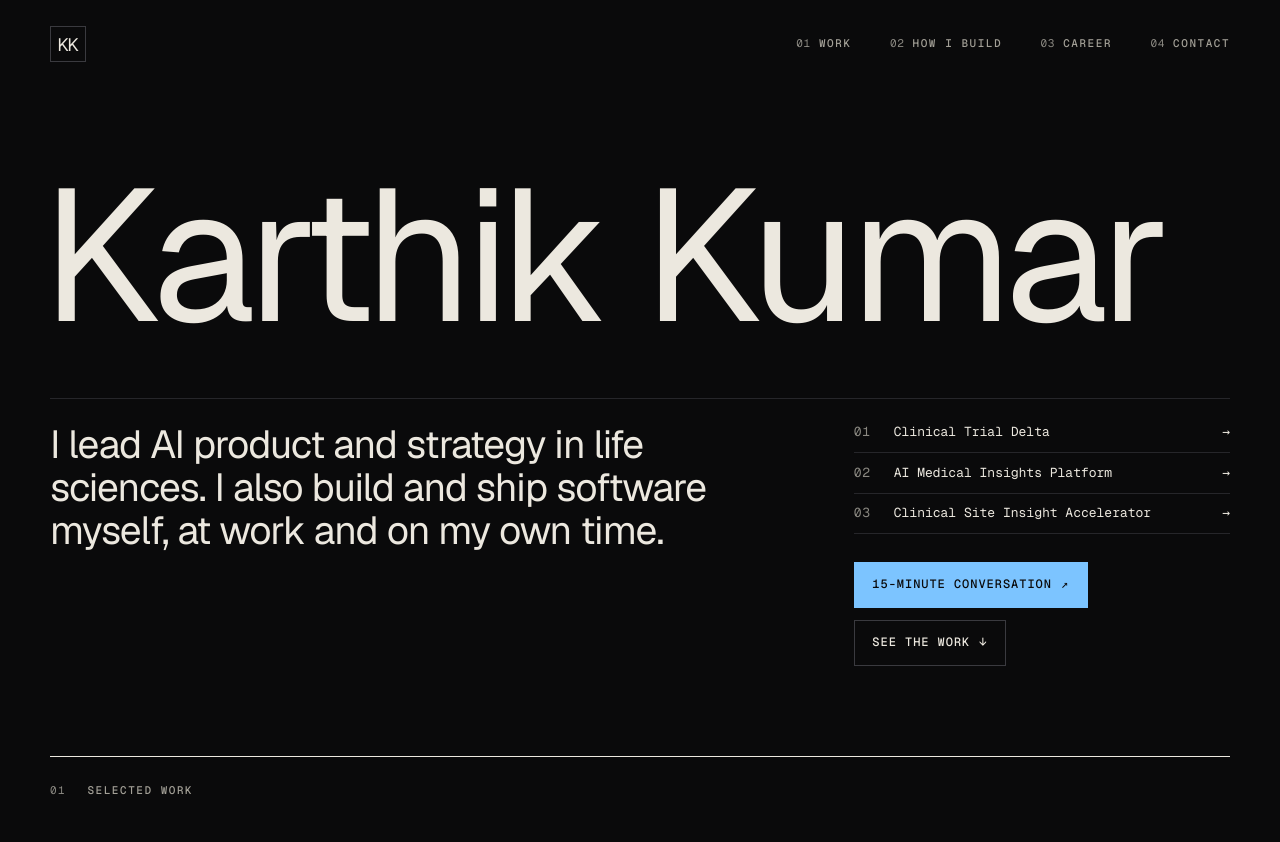
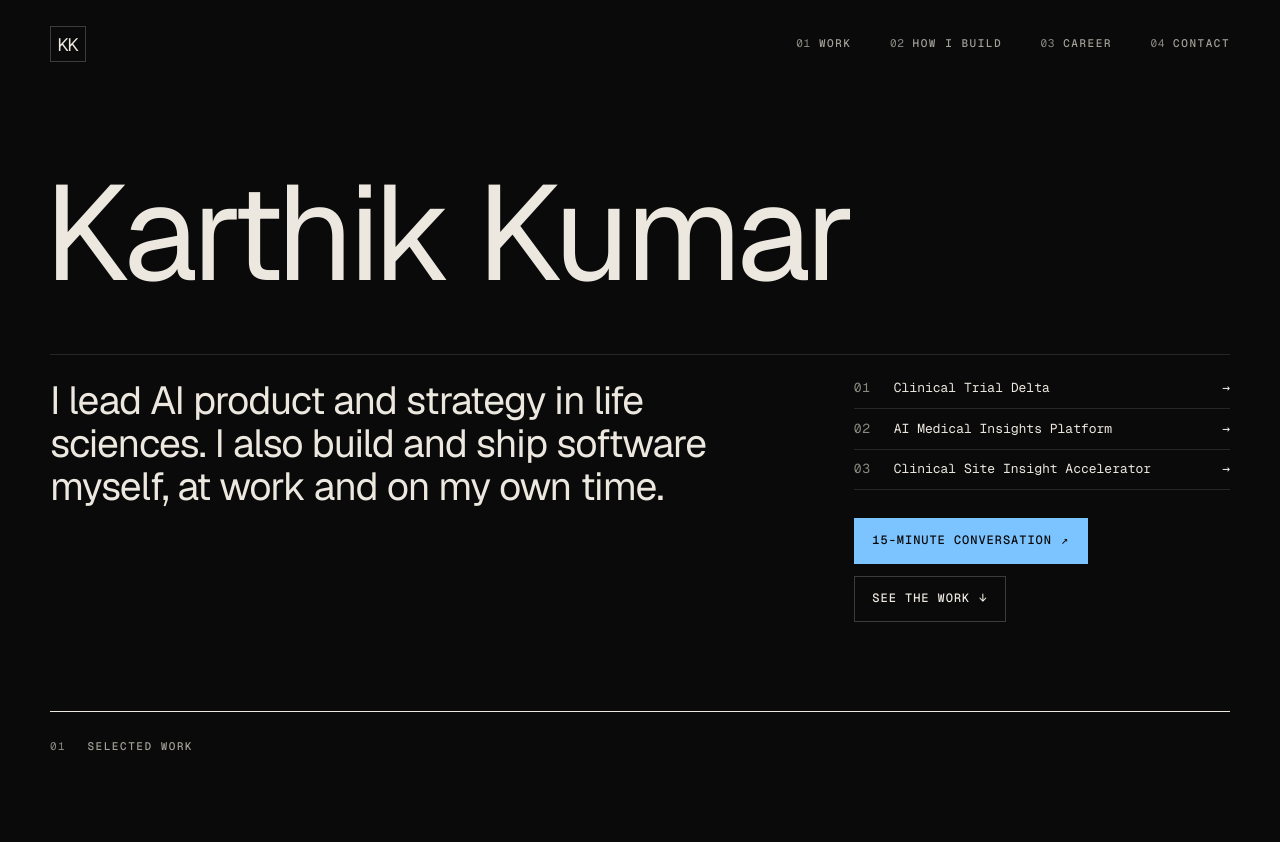
Before and after one commit to karthik-v-kumar/portfolio-site, an Astro site: page / in a window 1280 px wide. Shown: the top 842 px of the page. Built offline with nearby package versions, Linux system fonts and the light colour scheme; Astro itself is replaced by a stand-in of ours.

Commit message:
Reduce the size of the name and project titles
Co-Authored-By: Claude Fable 5.2 <noreply@anthropic.com>
Claude-Session: https://claude.ai/code/session_01KeUd18TaDoYbxjCVDsUpJJ

```diff
--- a/src/styles/global.css
+++ b/src/styles/global.css
@@ -239,7 +239,7 @@ a {
 .hero__name {
   font-family: var(--sans);
   font-weight: 400;
-  font-size: clamp(5.25rem, 27.5vw, 11rem);
+  font-size: clamp(4rem, 21vw, 8rem);
   line-height: 0.82;
   letter-spacing: -0.038em;
   /* pull the K's side bearing back so the stem sits on the margin */
@@ -399,7 +399,7 @@ a:hover > .arrow {
   grid-column: 1 / -1;
   font-family: var(--sans);
   font-weight: 400;
-  font-size: clamp(3rem, 13.5vw, 5rem);
+  font-size: clamp(2.5rem, 10.5vw, 4rem);
   line-height: 0.92;
   letter-spacing: -0.03em;
   margin-left: -0.04em;
@@ -706,7 +706,7 @@ a:hover > .arrow {
   margin-left: -0.045em;
   font-family: var(--sans);
   font-weight: 400;
-  font-size: clamp(3.5rem, 15.5vw, 6rem);
+  font-size: clamp(2.75rem, 12vw, 4.75rem);
   line-height: 0.88;
   letter-spacing: -0.034em;
   text-wrap: balance;
@@ -928,13 +928,13 @@ a:hover > .arrow {
 /* ---------- Long titles ---------- */
 
 .flagship__title.is-long {
-  font-size: clamp(2.25rem, 9.5vw, 3.25rem);
+  font-size: clamp(2rem, 8vw, 2.75rem);
   line-height: 0.98;
   letter-spacing: -0.028em;
 }
 
 .dive__title.is-long {
-  font-size: clamp(2.5rem, 10.5vw, 3.75rem);
+  font-size: clamp(2.25rem, 9vw, 3.25rem);
   line-height: 0.96;
   letter-spacing: -0.03em;
 }
@@ -1443,7 +1443,7 @@ a:hover > .arrow {
 
 @media (min-width: 48rem) {
   .hero__name {
-    font-size: clamp(6rem, 14.6vw, 17rem);
+    font-size: clamp(4.75rem, 10.5vw, 12rem);
     line-height: 0.84;
   }
 
@@ -1467,7 +1467,7 @@ a:hover > .arrow {
   }
 
   .flagship__title {
-    font-size: clamp(4.5rem, 9.4vw, 10.5rem);
+    font-size: clamp(3rem, 6vw, 6.5rem);
     line-height: 0.88;
     letter-spacing: -0.034em;
   }
@@ -1492,17 +1492,17 @@ a:hover > .arrow {
   }
 
   .dive__title {
-    font-size: clamp(5rem, 11.4vw, 13rem);
+    font-size: clamp(3.75rem, 8vw, 9rem);
   }
 
   .flagship__title.is-long {
-    font-size: clamp(3.25rem, 6.2vw, 7rem);
+    font-size: clamp(2.5rem, 4.4vw, 4.75rem);
     line-height: 0.94;
     max-width: 14em;
   }
 
   .dive__title.is-long {
-    font-size: clamp(3.5rem, 7vw, 8rem);
+    font-size: clamp(2.75rem, 5.2vw, 5.75rem);
     line-height: 0.92;
     max-width: 13em;
   }
```
